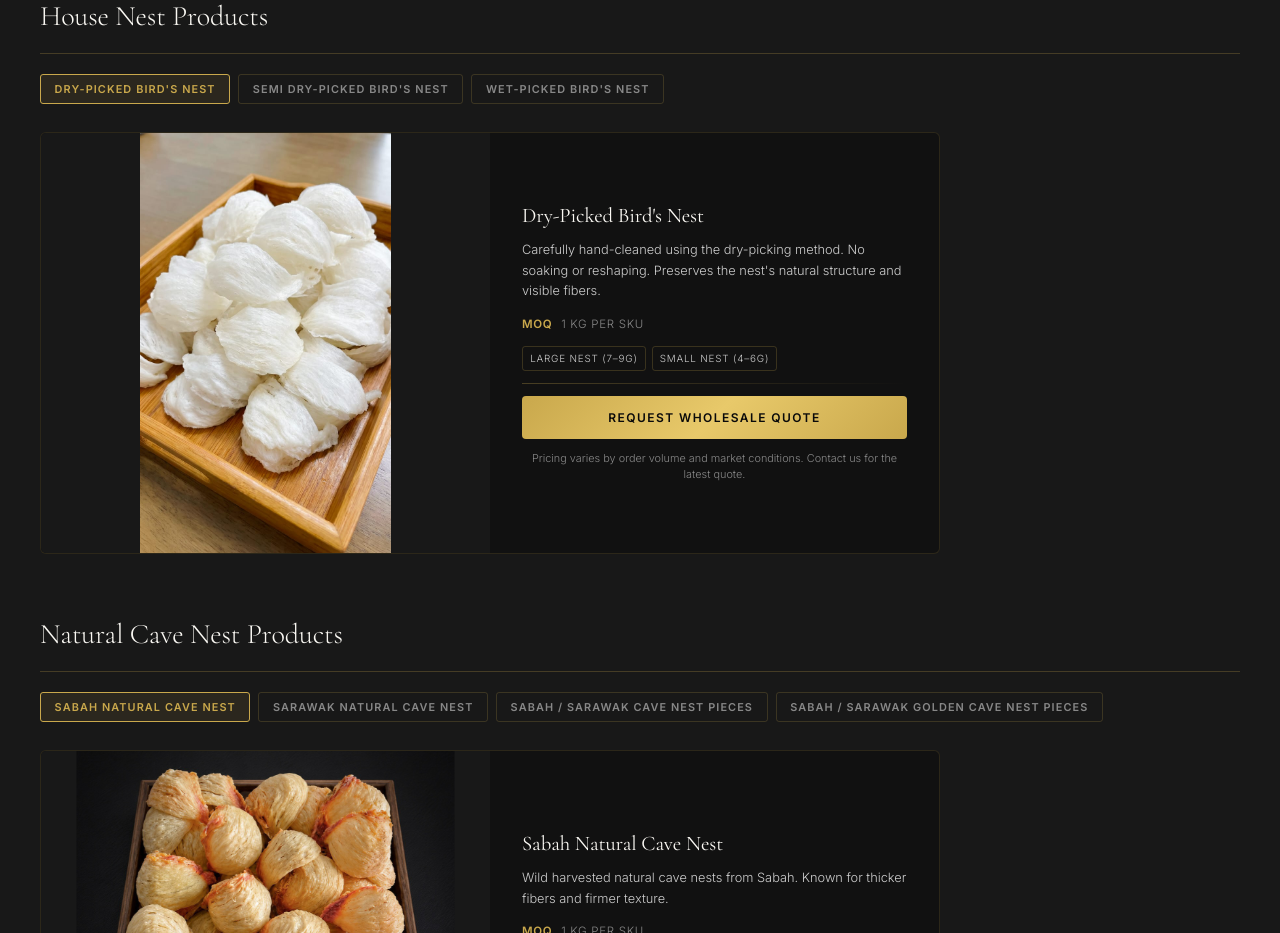
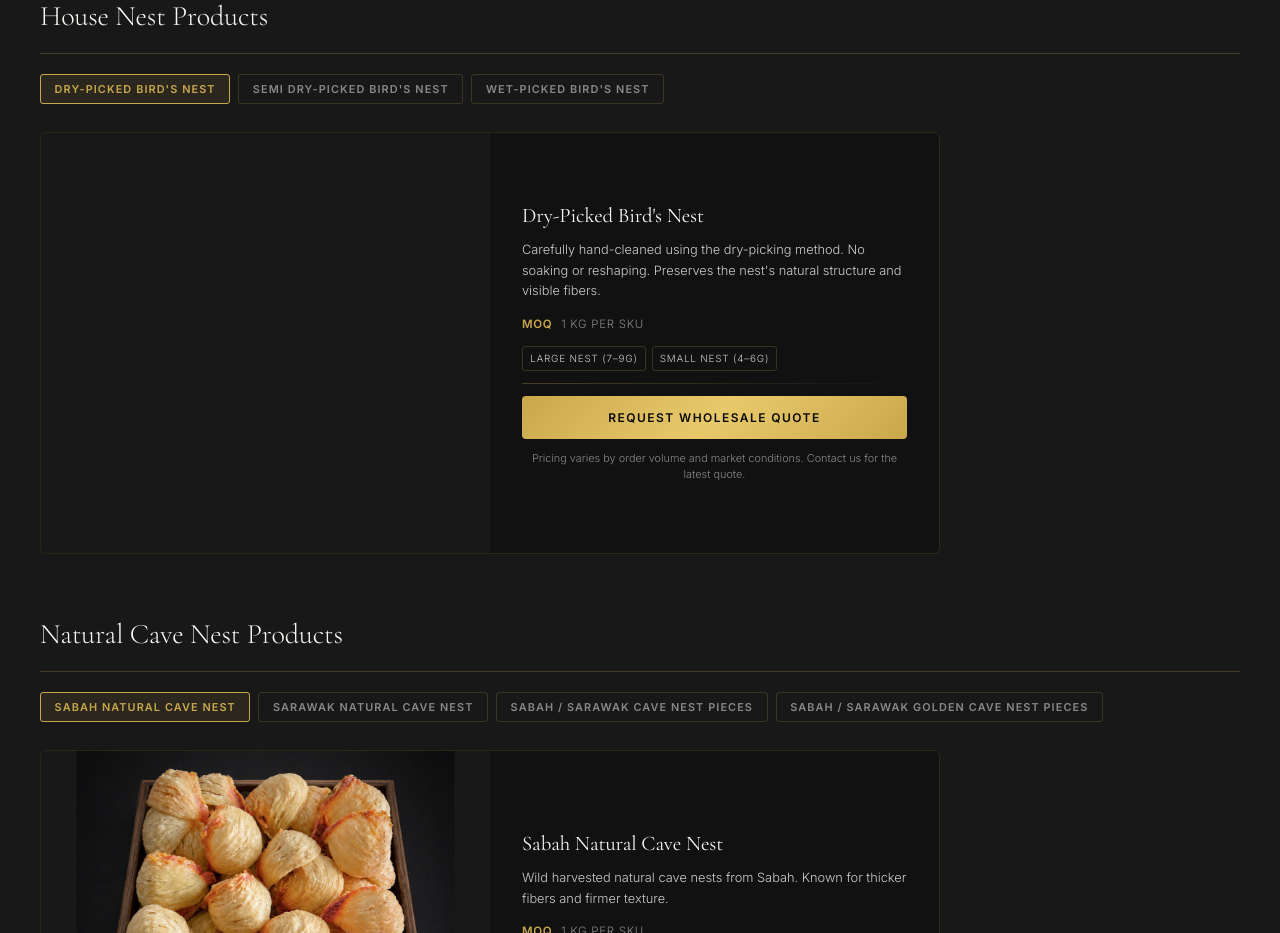
Before and after one commit to shereenkong28/primenest-website, a React (Vite) app in the folder primenest-react/: page / in a window 1280 px wide. Shown: the part 1760-2693 px from the top of the page. Built offline with nearby package versions, Linux system fonts and the light colour scheme; no server answers.

Commit message:
Remove image from Dry-Picked Bird's Nest product card

```diff
--- a/primenest-react/src/components/WholesalePricing.jsx
+++ b/primenest-react/src/components/WholesalePricing.jsx
@@ -26,11 +26,13 @@ function ProductCard({ product, lang }) {
       transition={{ duration: 0.32, ease: [0.22, 1, 0.36, 1] }}
     >
       <div className="wp-featured-card__img">
+        {product.image && (
         <img
           src={product.image}
           alt={product.nameEn}
           style={{ transform: `scale(${product.imageScale || 1.2})`, transformOrigin: 'center center' }}
         />
+        )}
         {product.badge && (
           <span className="wp-card__badge">
             <T en={product.badge.en} zh={product.badge.zh} />
--- a/primenest-react/src/data/products.js
+++ b/primenest-react/src/data/products.js
@@ -4,7 +4,7 @@ export const houseNestTabs = [
     nameEn: "Dry-Picked Bird's Nest",
     nameZh: '干挑燕窝',
     badge: null,
-    image: "/dry-picked-v3.jpg",
+    image: null,
     imageScale: 1.0,
     descEn: "Carefully hand-cleaned using the dry-picking method. No soaking or reshaping. Preserves the nest's natural structure and visible fibers.",
     descZh: '纯手工干挑清洁，不泡发、不重塑。保留燕窝天然结构与清晰可见的天然纤维。',
```
Also changed, not shown: 3 other files (tests, documents, lock files or other folders).
